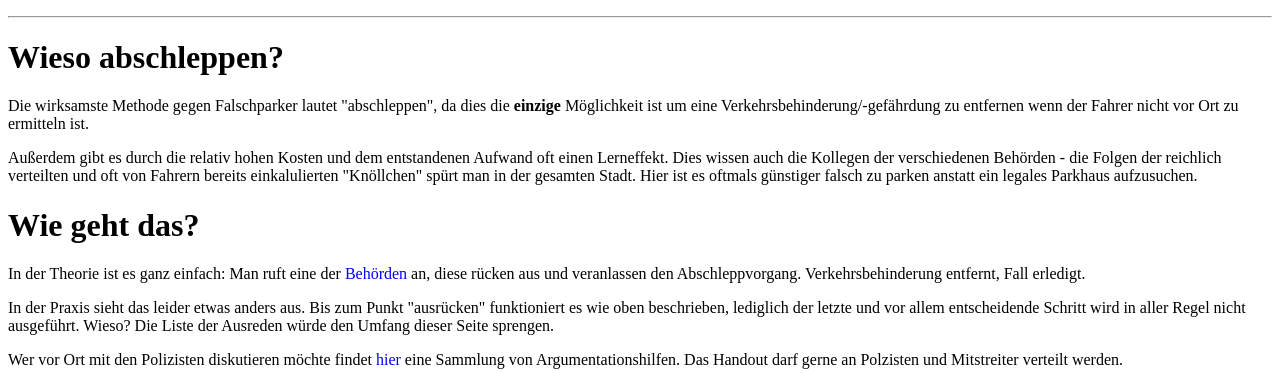
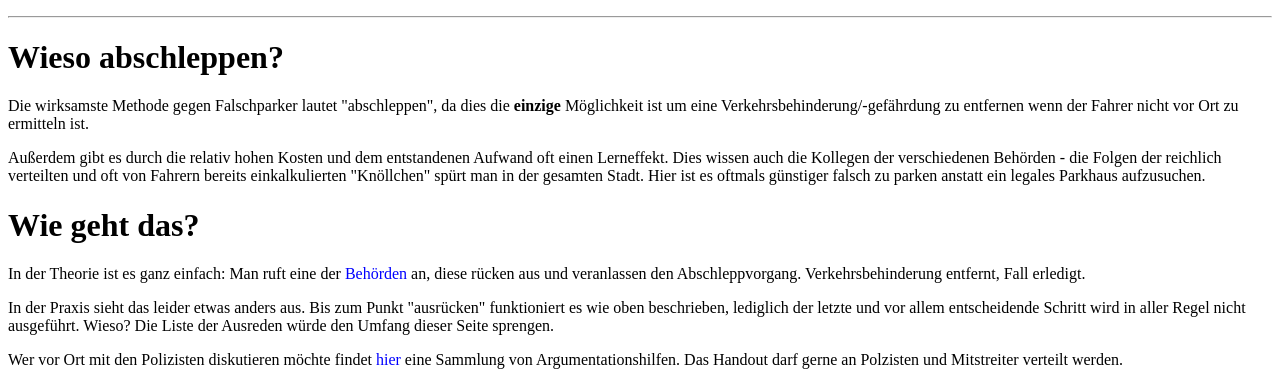
Before and after one commit to falschparkenffm/homepage, a PHP site: page /abschleppen.php in a window 1280 px wide. Shown: the part 42-415 px from the top of the page. Run offline with PHP 8.4, Linux system fonts and the light colour scheme.

Commit message:
Korrigiere Tippfehler

```diff
--- a/abschleppen.php
+++ b/abschleppen.php
@@ -4,7 +4,7 @@
 <?php include ("menu.html"); ?>
 <h1>Wieso abschleppen?</h1>
 <p>Die wirksamste Methode gegen Falschparker lautet "abschleppen", da dies die <b>einzige</b> M&ouml;glichkeit ist um eine Verkehrsbehinderung/-gef&auml;hrdung zu entfernen wenn der Fahrer nicht vor Ort zu ermitteln ist.</p>
-<p>Au&szlig;erdem gibt es durch die relativ hohen Kosten und dem entstandenen Aufwand oft einen Lerneffekt. Dies wissen auch die Kollegen der verschiedenen Beh&ouml;rden - die Folgen der reichlich verteilten und oft von Fahrern bereits einkalulierten "Kn&ouml;llchen" sp&uuml;rt man in der gesamten Stadt. Hier ist es oftmals g&uuml;nstiger falsch zu parken anstatt ein legales Parkhaus aufzusuchen.</p>
+<p>Au&szlig;erdem gibt es durch die relativ hohen Kosten und dem entstandenen Aufwand oft einen Lerneffekt. Dies wissen auch die Kollegen der verschiedenen Beh&ouml;rden - die Folgen der reichlich verteilten und oft von Fahrern bereits einkalkulierten "Kn&ouml;llchen" sp&uuml;rt man in der gesamten Stadt. Hier ist es oftmals g&uuml;nstiger falsch zu parken anstatt ein legales Parkhaus aufzusuchen.</p>
 
 <h1>Wie geht das?</h1>
 <p>In der Theorie ist es ganz einfach: Man ruft eine der <a href="behoerden.html">Beh&ouml;rden</a> an, diese r&uuml;cken aus und veranlassen den Abschleppvorgang. Verkehrsbehinderung entfernt, Fall erledigt.</p>
```
